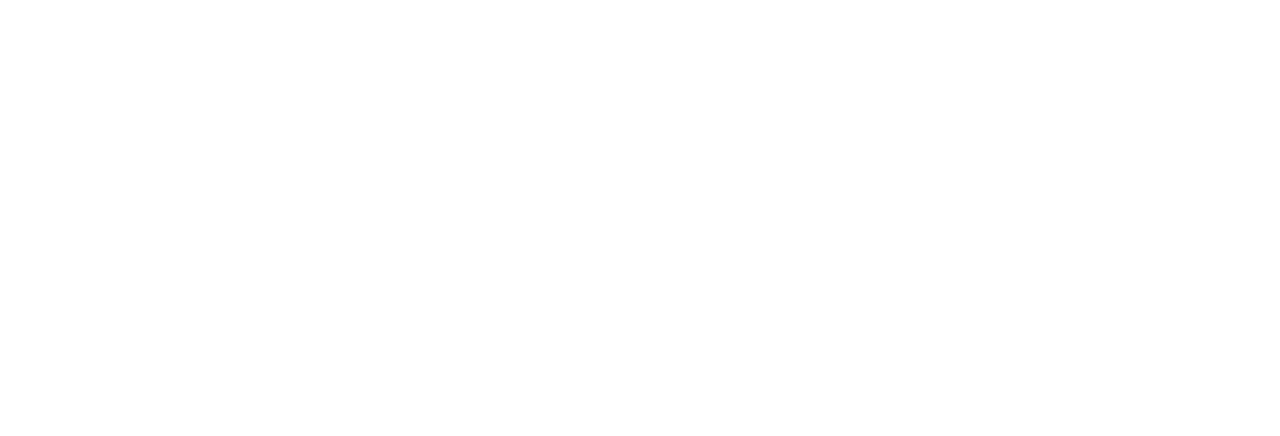
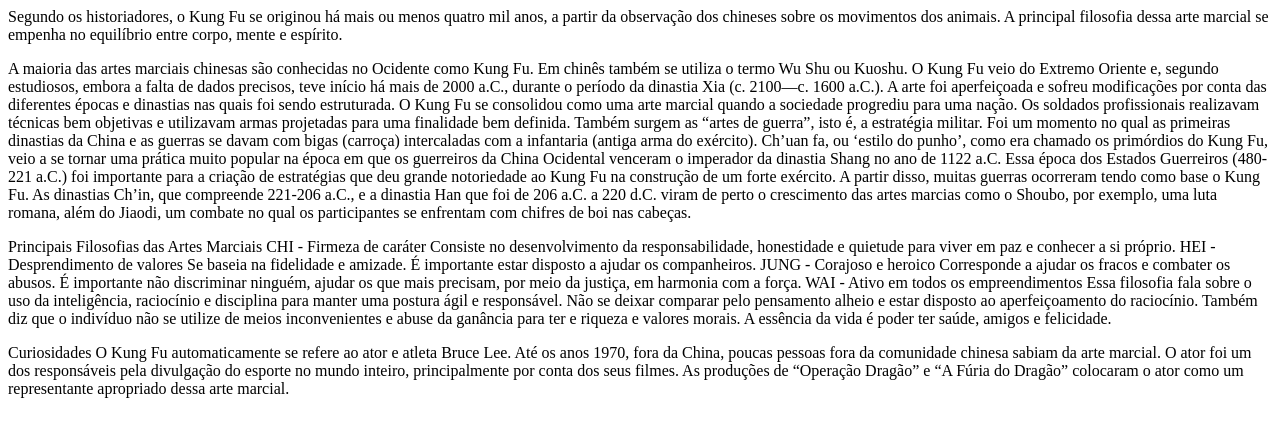
Before and after one commit to Galegou/pensamentocomputaciona1A, a plain HTML site: page index.html in a window 1280 px wide. Drawn offline with Linux system fonts and the light colour scheme.

Commit message:
PARAGRAFO

```diff
--- a/index.html
+++ b/index.html
@@ -1 +1,30 @@
-<p></p>
+<p>Segundo os historiadores, o Kung Fu se originou há mais ou menos quatro mil anos, a partir da observação dos chineses sobre os movimentos dos animais. A principal filosofia dessa arte marcial se empenha no equilíbrio entre corpo, mente e espírito.</p>
+<p>A maioria das artes marciais chinesas são conhecidas no Ocidente como Kung Fu. Em chinês também se utiliza o termo Wu Shu ou Kuoshu. O Kung Fu veio do Extremo Oriente e, segundo estudiosos, embora a falta de dados precisos, teve início há mais de 2000 a.C., durante o período da dinastia Xia (c. 2100—c. 1600 a.C.). A arte foi aperfeiçoada e sofreu modificações por conta das diferentes épocas e dinastias nas quais foi sendo estruturada.
+
+    O Kung Fu se consolidou como uma arte marcial quando a sociedade progrediu para uma nação. Os soldados profissionais realizavam técnicas bem objetivas e utilizavam armas projetadas para uma finalidade bem definida.  Também surgem as “artes de guerra”, isto é, a estratégia militar. Foi um momento no qual as primeiras dinastias da China e as guerras se davam com bigas (carroça) intercaladas com a infantaria (antiga arma do exército).
+
+    Ch’uan fa, ou ‘estilo do punho’, como era chamado os primórdios do Kung Fu, veio a se tornar uma prática muito popular na época em que os guerreiros da China Ocidental venceram o imperador da dinastia Shang no ano de 1122 a.C. Essa época dos Estados Guerreiros (480-221 a.C.) foi importante para a criação de estratégias que deu grande notoriedade ao Kung Fu na construção de um forte exército.
+
+    A partir disso, muitas guerras ocorreram tendo como base o Kung Fu. As dinastias Ch’in, que compreende 221-206 a.C., e a dinastia Han que foi de 206 a.C. a 220 d.C. viram de perto o crescimento das artes marcias como o Shoubo, por exemplo, uma luta romana, além do Jiaodi, um combate no qual os participantes se enfrentam com chifres de boi nas cabeças.
+    </p>
+<p>Principais Filosofias das Artes Marciais
+
+    CHI - Firmeza de caráter
+    Consiste no desenvolvimento da responsabilidade, honestidade e quietude para viver em paz e conhecer a si próprio.
+
+    HEI - Desprendimento de valores
+    Se baseia na fidelidade e amizade. É importante estar disposto a ajudar os companheiros.
+
+    JUNG - Corajoso e heroico
+    Corresponde a ajudar os fracos e combater os abusos. É importante não discriminar ninguém, ajudar os que mais precisam, por meio da justiça, em harmonia com a força.
+
+    WAI - Ativo em todos os empreendimentos
+    Essa filosofia fala sobre o uso da inteligência, raciocínio e disciplina para manter uma postura ágil e responsável. Não se deixar comparar pelo pensamento alheio e estar disposto ao aperfeiçoamento do raciocínio. Também diz que o indivíduo não se utilize de meios inconvenientes e abuse da ganância para ter e riqueza e valores morais. A essência da vida é poder ter saúde, amigos e felicidade.
+    </P>
+    <p>Curiosidades
+
+
+        O Kung Fu automaticamente se refere ao ator e atleta Bruce Lee. Até os anos 1970, fora da China, poucas pessoas fora da comunidade chinesa sabiam da arte marcial. O ator foi um dos responsáveis pela divulgação do esporte no mundo inteiro, principalmente por conta dos seus filmes.
+
+        As produções de “Operação Dragão” e “A Fúria do Dragão” colocaram o ator como um representante apropriado dessa arte marcial.
+        </p>
```
